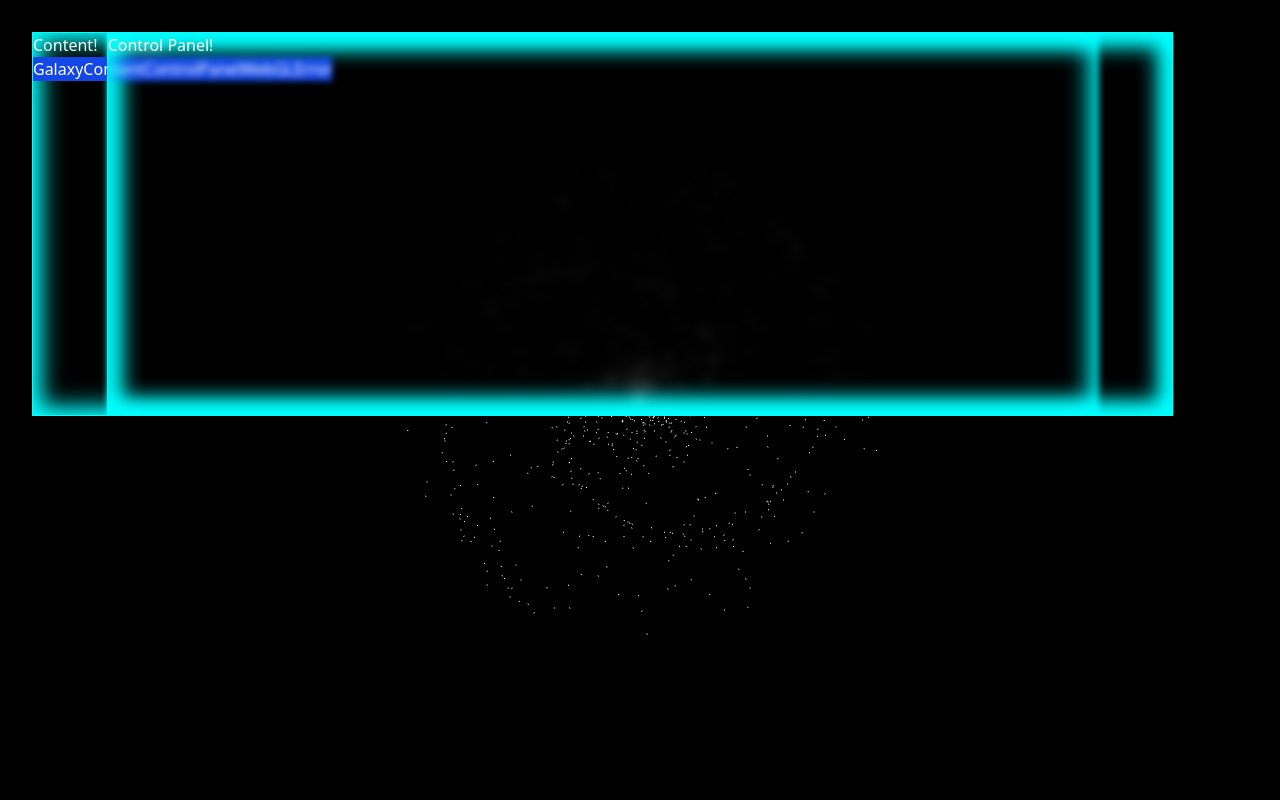
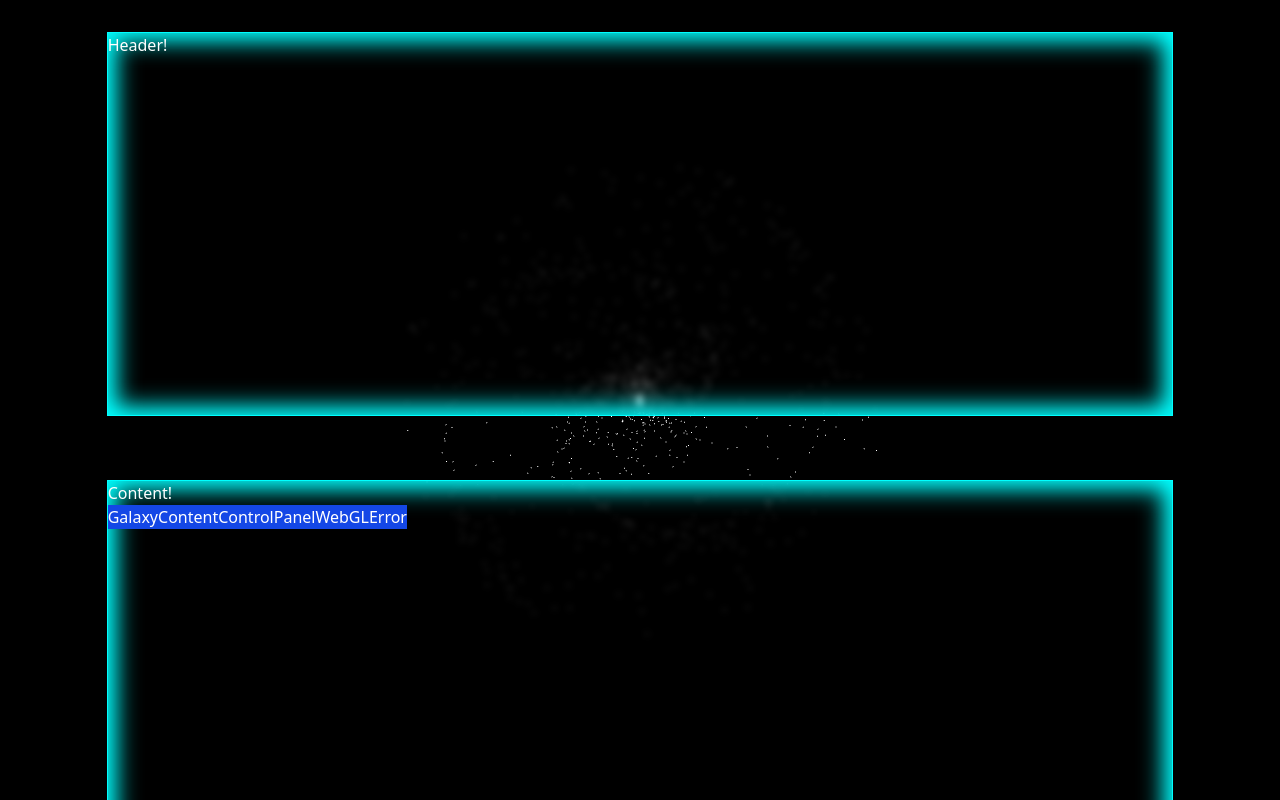
Before and after one commit to eachampagne/Portfolio, a React (Vite) app: page / in a window 1280 px wide. Shown: the top 800 px of the page. Built offline with nearby package versions, Linux system fonts and the light colour scheme.

Commit message:
add basic flow between DisplayStates

```diff
--- a/client/App.tsx
+++ b/client/App.tsx
@@ -14,7 +14,7 @@ function App() {
   return (
     <DisplayContext value = {{displayState, setDisplayState}} >
       <Galaxy />
-      <div className='flex flex-col items-center relative'>
+      <div className='flex flex-col items-center'>
         <Header />
         <Content />
         <ControlPanel />
--- a/client/Content.tsx
+++ b/client/Content.tsx
@@ -1,18 +1,29 @@
-import { useState, useContext } from 'react';
+import { useContext } from 'react';
 
 import DisplayContext from './DisplayContext';
-
 import DisplayState from '../types/displayState';
 
 function Content () {
   const { displayState, setDisplayState } = useContext(DisplayContext);
-  const [left, setLeft] = useState('left-0');
+
+  const styleByDisplayState = () => {
+    switch (displayState) {
+      case DisplayState.Content:
+      case DisplayState.WebGLError:
+        return 'top-0';
+        break;
+      case DisplayState.ControlPanel:
+      case DisplayState.Galaxy:
+        return 'top-full';
+        break;
+    }
+  }
 
   return (
-    <div className={`hologram w-5/6 h-96 flex-none m-8 absolute ${left} transition-all duration-500`}>
+    <div className={`hologram w-5/6 h-96 flex-none m-8 relative ${styleByDisplayState()} transition-all duration-500`}>
       <h1 className='text-white'>Content!</h1>
-      <button onClick={() => {setDisplayState(DisplayState.Galaxy); setLeft('left-50')}} className='bg-blue-700 text-white'>Galaxy</button>
-      <button onClick={() => {setDisplayState(DisplayState.Content); setLeft('left-0')}} className='bg-blue-700 text-white'>Content</button>
+      <button onClick={() => setDisplayState(DisplayState.Galaxy)} className='bg-blue-700 text-white'>Galaxy</button>
+      <button onClick={() => setDisplayState(DisplayState.Content)} className='bg-blue-700 text-white'>Content</button>
       <button onClick={() => setDisplayState(DisplayState.ControlPanel)} className='bg-blue-700 text-white'>ControlPanel</button>
       <button onClick={() => setDisplayState(DisplayState.WebGLError)} className='bg-blue-700 text-white'>WebGLError</button>
     </div>
--- a/client/ControlPanel.tsx
+++ b/client/ControlPanel.tsx
@@ -1,10 +1,28 @@
+import { useState, useEffect, useContext } from 'react';
+
+import DisplayContext from './DisplayContext';
+import DisplayState from '../types/displayState';
+
 function ControlPanel () {
+  const { displayState, setDisplayState } = useContext(DisplayContext);
 
-
-
+  const styleByDisplayState = () => {
+    switch (displayState) {
+      case DisplayState.Content:
+      case DisplayState.WebGLError:
+        return 'top-full';
+        break;
+      case DisplayState.ControlPanel:
+        return 'top-5/6';
+        break;
+      case DisplayState.Galaxy:
+        return 'top-7/8';
+        break;
+    }
+  }
 
   return (
-    <div className='hologram w-5/6 h-96 flex-none m-8'>
+    <div className={`hologram w-5/6 h-96 flex-none m-8 absolute ${styleByDisplayState()} transition-all duration-500`} onClick={() => setDisplayState(DisplayState.ControlPanel)}>
       <h1 className='text-white'>Control Panel!</h1>
     </div>
 
--- a/client/Galaxy.tsx
+++ b/client/Galaxy.tsx
@@ -1,16 +1,22 @@
-import { useEffect } from 'react';
+import { useEffect, useContext } from 'react';
+
+import DisplayContext from './DisplayContext';
+import DisplayState from '../types/displayState';
 
 import runWebgl from './webgl/main';
 
 function Galaxy () {
-
+  const { displayState, setDisplayState } = useContext(DisplayContext);
 
   useEffect(() => {
     runWebgl();
+    document.getElementById('galaxy')?.addEventListener('click', () => {
+      setDisplayState(DisplayState.Galaxy);
+    });
   }, []);
 
   return (
-    <canvas id="galaxy" className="size-full fixed"></canvas>
+    <canvas id="galaxy" className="size-full fixed" ></canvas>
   );
 }
 
--- a/client/Header.tsx
+++ b/client/Header.tsx
@@ -1,30 +1,26 @@
-import { useState, useEffect, useContext } from 'react';
+import { useContext } from 'react';
 
 import DisplayContext from './DisplayContext';
-
 import DisplayState from '../types/displayState';
 
 function Header () {
-  const { displayState } = useContext(DisplayContext);
+  const { displayState, setDisplayState } = useContext(DisplayContext);
 
-  const [top, setTop] = useState('top-0');
-
-  useEffect(() => {
+  const styleByDisplayState = () => {
     switch (displayState) {
       case DisplayState.Content:
       case DisplayState.WebGLError:
-        setTop('top-0');
+        return 'top-0';
         break;
       case DisplayState.ControlPanel:
       case DisplayState.Galaxy:
-        setTop('top-[-50]');
+        return 'top-[-96]';
         break;
     }
-
-  }, [displayState])
+  }
 
   return (
-    <div className={`hologram w-5/6 h-96 flex-none m-8 absolute ${top} transition-all duration-500`}>
+    <div className={`hologram w-5/6 h-96 flex-none m-8 relative ${styleByDisplayState()} transition-all duration-500`} onClick={() => setDisplayState(DisplayState.Content)}>
       <h1 className='text-white'>Header!</h1>
     </div>
 
```
